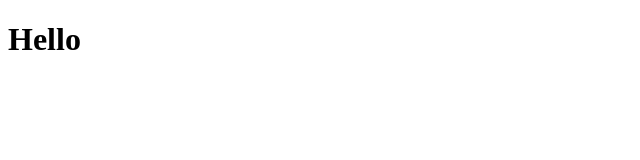
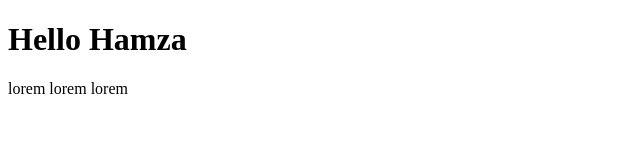
Before and after one commit to HamzaShili/devM, a plain HTML site: page index.html in a window 1280 px wide. Shown: the whole page, without its empty margins (0-640 px from the left). Drawn offline with Linux system fonts and the light colour scheme.

Commit message:
Update index.html

```diff
--- a/index.html
+++ b/index.html
@@ -6,6 +6,7 @@
     <title>Document</title>
 </head>
 <body>
-    <h1>Hello</h1>
+    <h1>Hello Hamza</h1>
+    <p>lorem lorem lorem</p>
 </body>
 </html>
```
